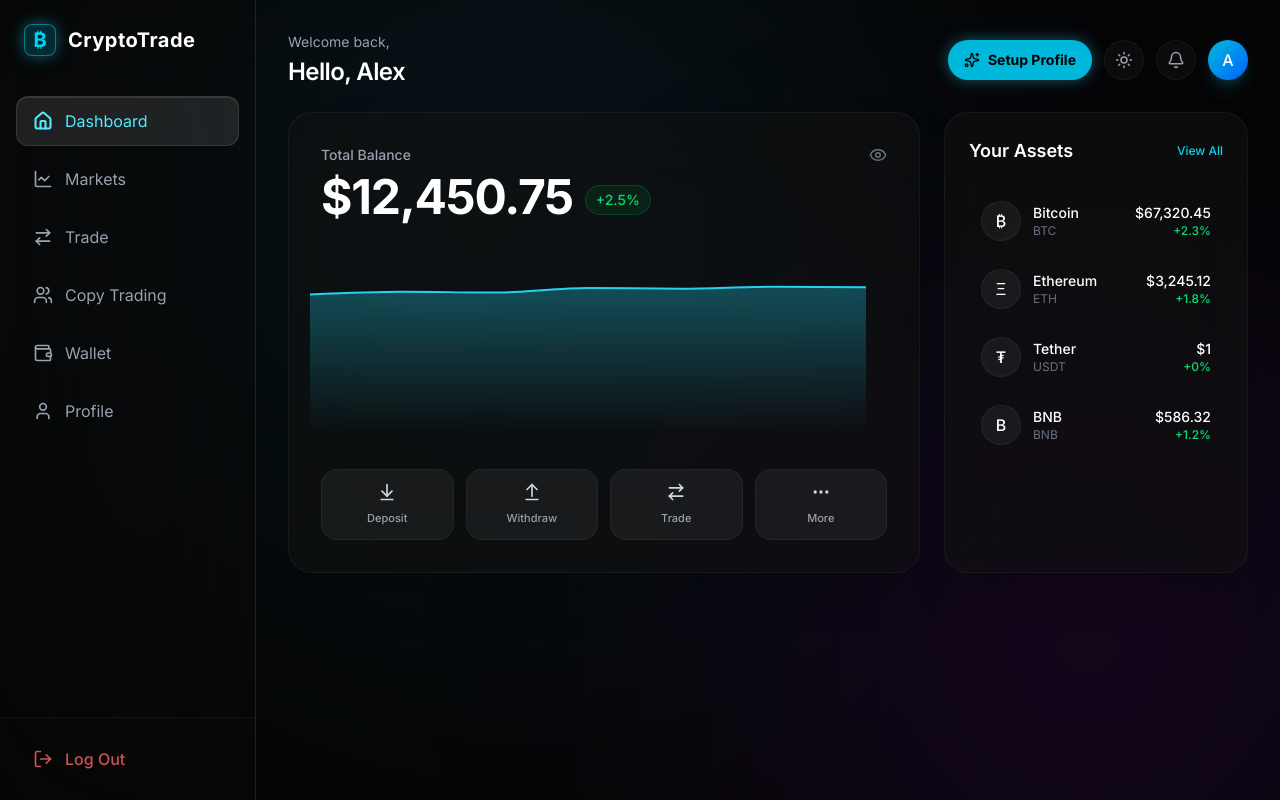
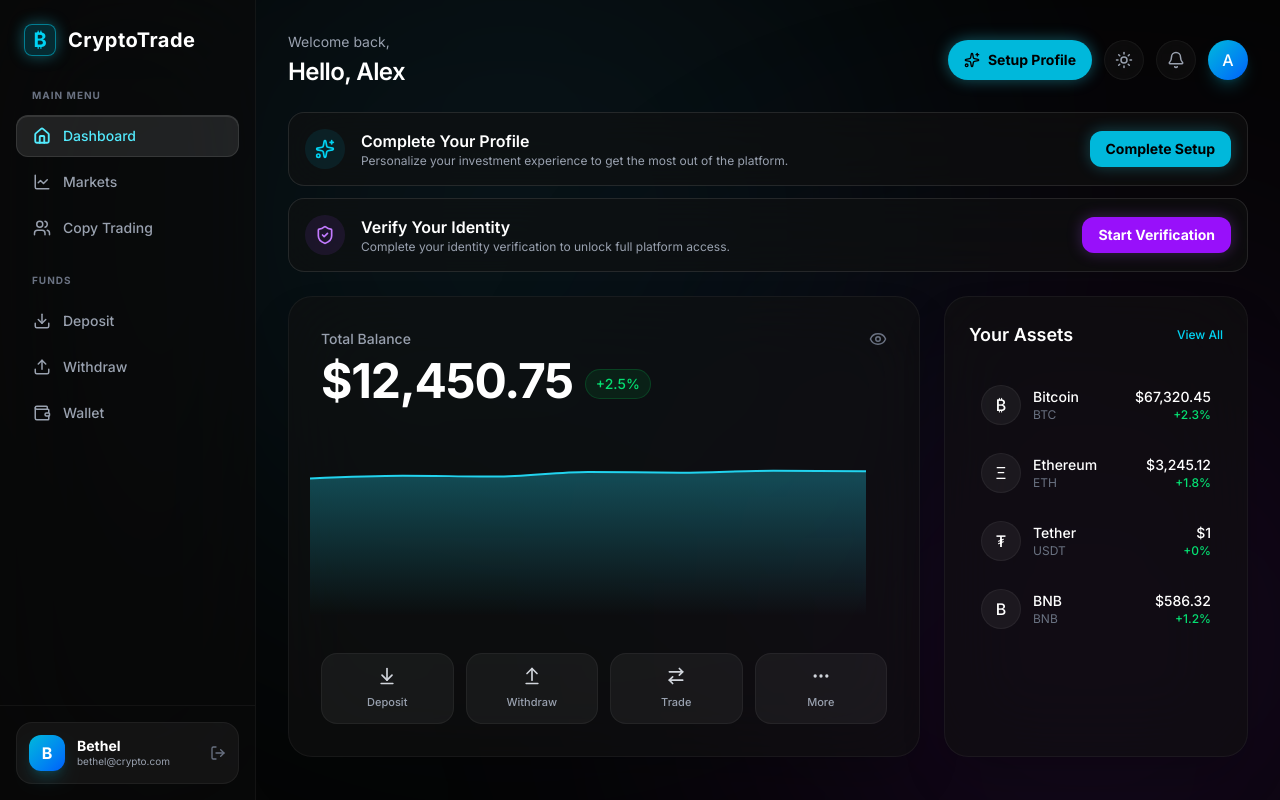
Before and after one commit to bethelonyeagoro715-crypto/crypto-brokerage, a Next.js app: page / in a window 1280 px wide. Built offline with nearby package versions, Linux system fonts and the light colour scheme.

Commit message:
feat: upgraded sidebar categories and added KYC banners

```diff
--- a/app/page.tsx
+++ b/app/page.tsx
@@ -4,7 +4,7 @@ import { useState, useEffect } from "react";
 import Link from "next/link";
 import { useTheme } from "next-themes";
 import { motion } from "framer-motion";
-import { Bell, ArrowDownToLine, ArrowUpFromLine, ArrowRightLeft, MoreHorizontal, Eye, EyeOff, Sun, Moon, Sparkles } from "lucide-react";
+import { Bell, ArrowDownToLine, ArrowUpFromLine, ArrowRightLeft, MoreHorizontal, Eye, EyeOff, Sun, Moon, Sparkles, ShieldCheck } from "lucide-react";
 import { mockCryptos, chartData } from "@/lib/mockData";
 import { AreaChart, Area, Tooltip, ResponsiveContainer } from 'recharts';
 import OnboardingModal from "@/components/OnboardingModal";
@@ -66,6 +66,43 @@ export default function Home() {
             <div className="w-10 h-10 rounded-full bg-gradient-to-br from-cyan-500 to-blue-600 flex items-center justify-center text-white font-medium shadow-lg shadow-cyan-500/20 cursor-pointer hover:scale-105 transition-transform">
               A
             </div>
+          </div>
+        </motion.div>
+                {/* ACTION BANNERS */}
+        <motion.div variants={itemVariants} className="space-y-3 mb-6">
+          {/* Complete Profile Banner */}
+          <div className="bg-[#111]/60 backdrop-blur-xl border border-white/10 rounded-2xl p-4 flex flex-col md:flex-row items-start md:items-center justify-between gap-4">
+            <div className="flex items-center gap-4">
+              <div className="w-10 h-10 rounded-full bg-cyan-500/10 flex items-center justify-center text-cyan-400">
+                <Sparkles size={20} />
+              </div>
+              <div>
+                <h4 className="text-white font-semibold">Complete Your Profile</h4>
+                <p className="text-gray-400 text-xs">Personalize your investment experience to get the most out of the platform.</p>
+              </div>
+            </div>
+            <button
+              onClick={() => setIsOnboardingOpen(true)}
+              className="whitespace-nowrap px-4 py-2 bg-cyan-500 hover:bg-cyan-400 text-black text-sm font-bold rounded-xl shadow-[0_0_15px_rgba(34,211,238,0.3)] transition-all"
+            >
+              Complete Setup
+            </button>
+          </div>
+
+          {/* KYC Banner */}
+          <div className="bg-[#111]/60 backdrop-blur-xl border border-white/10 rounded-2xl p-4 flex flex-col md:flex-row items-start md:items-center justify-between gap-4">
+            <div className="flex items-center gap-4">
+              <div className="w-10 h-10 rounded-full bg-purple-500/10 flex items-center justify-center text-purple-400">
+                <ShieldCheck size={20} />
+              </div>
+              <div>
+                <h4 className="text-white font-semibold">Verify Your Identity</h4>
+                <p className="text-gray-400 text-xs">Complete your identity verification to unlock full platform access.</p>
+              </div>
+            </div>
+            <button className="whitespace-nowrap px-4 py-2 bg-purple-600 hover:bg-purple-500 text-white text-sm font-bold rounded-xl shadow-[0_0_15px_rgba(168,85,247,0.3)] transition-all">
+              Start Verification
+            </button>
           </div>
         </motion.div>
 
--- a/components/Sidebar.tsx
+++ b/components/Sidebar.tsx
@@ -2,22 +2,33 @@
 
 import Link from "next/link";
 import { usePathname } from "next/navigation";
-import { Home, LineChart, ArrowRightLeft, Wallet, User, LogOut, Users } from "lucide-react";
+import { Home, LineChart, ArrowRightLeft, Wallet, User, LogOut, Users, ShieldCheck, Download, Upload } from "lucide-react";
 
-const navItems = [
+const navGroups = [
+  {
+    title: "MAIN MENU",
+    items: [
       { name: "Dashboard", href: "/", icon: Home },
       { name: "Markets", href: "/markets", icon: LineChart },
-  { name: "Trade", href: "/trade", icon: ArrowRightLeft },
       { name: "Copy Trading", href: "/copy-trading", icon: Users },
+    ]
+  },
+  {
+    title: "FUNDS",
+    items: [
+      { name: "Deposit", href: "/wallet/deposit", icon: Download },
+      { name: "Withdraw", href: "/wallet/withdraw", icon: Upload },
       { name: "Wallet", href: "/wallet", icon: Wallet },
-  { name: "Profile", href: "/profile", icon: User },
+    ]
+  }
 ];
 
 export default function Sidebar() {
   const pathname = usePathname();
 
   return (
-    <aside className="hidden md:flex flex-col w-64 h-full bg-[#0a0a0a]/40 backdrop-blur-3xl border-r border-white/10 sticky top-0 z-50">
+    <aside className="hidden md:flex flex-col w-64 h-full bg-[#0a0a0a]/60 backdrop-blur-3xl border-r border-white/5 sticky top-0 z-50">
+      {/* Logo */}
       <div className="p-6 flex items-center gap-3">
         <div className="w-8 h-8 bg-cyan-500/20 border border-cyan-400/50 rounded-lg flex items-center justify-center text-cyan-400 font-bold text-xl shadow-[0_0_15px_rgba(34,211,238,0.4)]">
           ₿
@@ -25,9 +36,13 @@ export default function Sidebar() {
         <h1 className="text-xl font-bold text-white tracking-wide">CryptoTrade</h1>
       </div>
 
-      <nav className="flex-1 px-4 space-y-2 mt-4">
-        {navItems.map((item) => {
-          // Checks if the path matches exactly OR if it's a sub-route (like /copy-trading/trader-1)
+      {/* Navigation Groups */}
+      <div className="flex-1 px-4 space-y-6 mt-2 overflow-y-auto">
+        {navGroups.map((group, idx) => (
+          <div key={idx}>
+            <h3 className="text-[10px] font-bold text-gray-500 tracking-widest uppercase mb-3 px-4">{group.title}</h3>
+            <nav className="space-y-1">
+              {group.items.map((item) => {
                 const isActive = pathname === item.href || (item.href !== "/" && pathname.startsWith(item.href));
                 const Icon = item.icon;
 
@@ -35,24 +50,36 @@ export default function Sidebar() {
                   <Link
                     key={item.name}
                     href={item.href}
-              className={`flex items-center gap-3 px-4 py-3 rounded-xl transition-all duration-300 ${
+                    className={`flex items-center gap-3 px-4 py-2.5 rounded-xl transition-all duration-300 ${
                       isActive
                         ? "bg-white/10 text-cyan-300 border border-white/10 shadow-[inset_0_1px_0_rgba(255,255,255,0.1)]"
                         : "text-gray-400 hover:bg-white/5 hover:text-white border border-transparent"
                     }`}
                   >
-              <Icon size={20} strokeWidth={isActive ? 2.5 : 2} />
-              <span>{item.name}</span>
+                    <Icon size={18} strokeWidth={isActive ? 2.5 : 2} />
+                    <span className="text-sm font-medium">{item.name}</span>
                   </Link>
                 );
               })}
             </nav>
+          </div>
+        ))}
+      </div>
 
+      {/* User Profile Card (Like the images) */}
       <div className="p-4 border-t border-white/5">
-        <Link href="/login" className="flex items-center gap-3 px-4 py-3 w-full text-red-400/80 font-medium rounded-xl hover:bg-red-500/10 hover:border-red-500/20 border border-transparent transition-all">
-          <LogOut size={20} />
-          <span>Log Out</span>
-        </Link>
+        <div className="flex items-center justify-between p-3 bg-white/5 rounded-2xl border border-white/5 cursor-pointer hover:bg-white/10 transition-colors">
+          <div className="flex items-center gap-3">
+            <div className="w-9 h-9 rounded-xl bg-gradient-to-br from-cyan-500 to-blue-600 flex items-center justify-center text-white font-bold shadow-lg shadow-cyan-500/20">
+              B
+            </div>
+            <div>
+              <p className="text-sm font-bold text-white leading-tight">Bethel</p>
+              <p className="text-[10px] text-gray-400 truncate w-24">bethel@crypto.com</p>
+            </div>
+          </div>
+          <LogOut size={16} className="text-gray-500 hover:text-red-400 transition-colors" />
+        </div>
       </div>
     </aside>
   );
```
Lines whose indentation alone changed are shown as unchanged.
